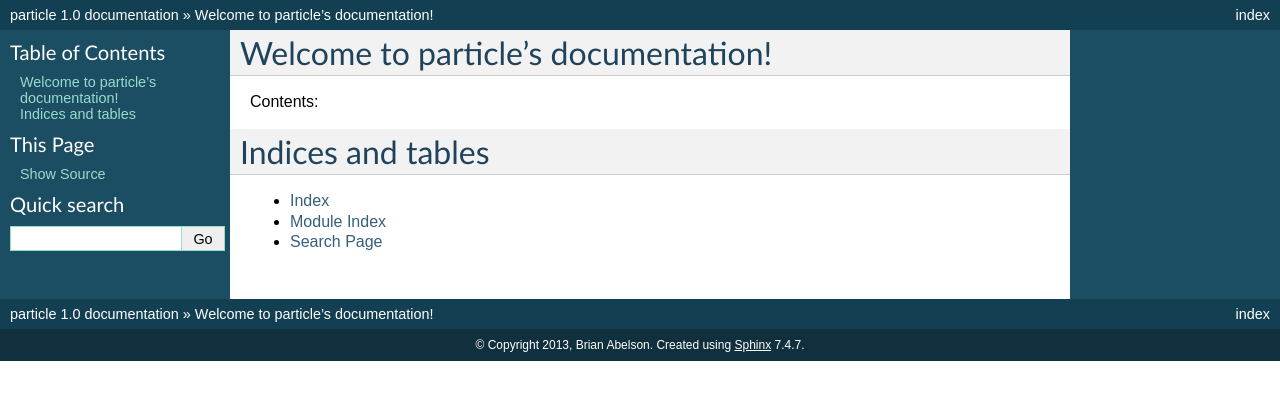
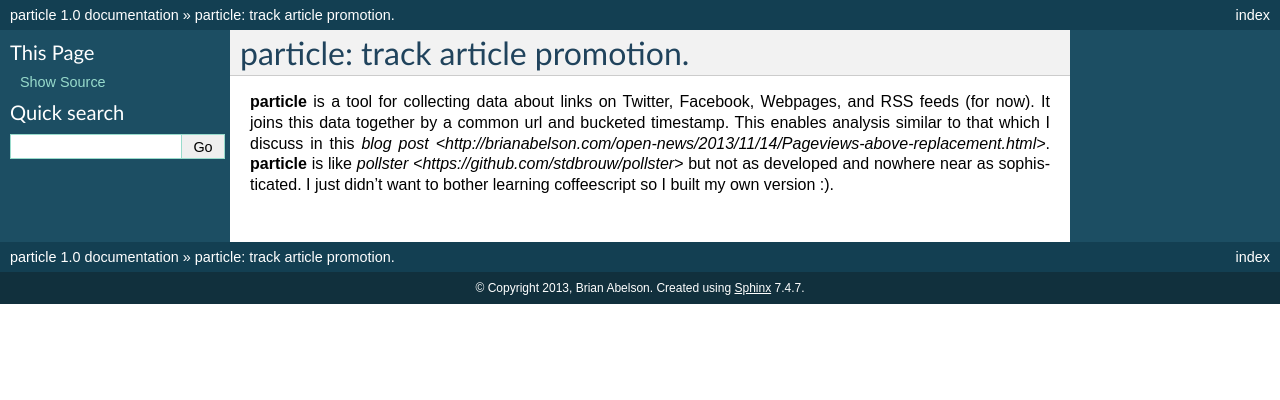
Before and after one commit to abelsonlive/particle, a Sphinx documentation site: the page built from docs/index.rst, in a window 1280 px wide. Shown: the top 400 px of the page. Built offline with Sphinx 7.4.7, drawn with Linux system fonts in a browser that asks for light colours.

Commit message:
added doc shell

```diff
--- a/docs/conf.py
+++ b/docs/conf.py
@@ -1,7 +1,7 @@
 # -*- coding: utf-8 -*-
 #
 # particle documentation build configuration file, created by
-# sphinx-quickstart on Wed Dec 25 11:44:00 2013.
+# sphinx-quickstart on Wed Dec 25 19:26:00 2013.
 #
 # This file is execfile()d with the current directory set to its
 # containing dir.
@@ -98,7 +98,10 @@ pygments_style = 'sphinx'
 
 # The theme to use for HTML and HTML Help pages.  See the documentation for
 # a list of builtin themes.
-html_theme = 'default'
+html_theme = "default"
+html_theme_options = {
+    "rightsidebar": "false"
+}
 
 # Theme options are theme-specific and customize the look and feel of a theme
 # further.  For a list of options available for each theme, see the
--- a/docs/index.rst
+++ b/docs/index.rst
@@ -1,21 +1,13 @@
 .. particle documentation master file, created by
-   sphinx-quickstart on Wed Dec 25 11:44:00 2013.
+   sphinx-quickstart on Wed Dec 25 19:26:00 2013.
    You can adapt this file completely to your liking, but it should at least
    contain the root `toctree` directive.
 
-Welcome to particle's documentation!
-====================================
 
-Contents:
+particle: track article promotion.
+==================================
 
 .. toctree::
-   :maxdepth: 2
+   :hidden:
 
-
-
-Indices and tables
-==================
-
-* :ref:`genindex`
-* :ref:`modindex`
-* :ref:`search`
+**particle** is a tool for collecting data about links on Twitter, Facebook, Webpages, and RSS feeds (for now). It joins this data together by a common url and bucketed timestamp.  This enables analysis similar to that which I discuss in this `blog post <http://brianabelson.com/open-news/2013/11/14/Pageviews-above-replacement.html>`. **particle** is like `pollster <https://github.com/stdbrouw/pollster>` but not as developed and nowhere near as sophisticated. I just didn't want to bother learning coffeescript so I built my own version :).
--- a/requirements.txt
+++ b/requirements.txt
@@ -1,7 +1,7 @@
 tweepy
 facepy
+redis
 pyyaml
-redis
 pytz
 selenium
 flask
```
Also changed, not shown: setup.py (+3 -4 lines), 1 other file.
